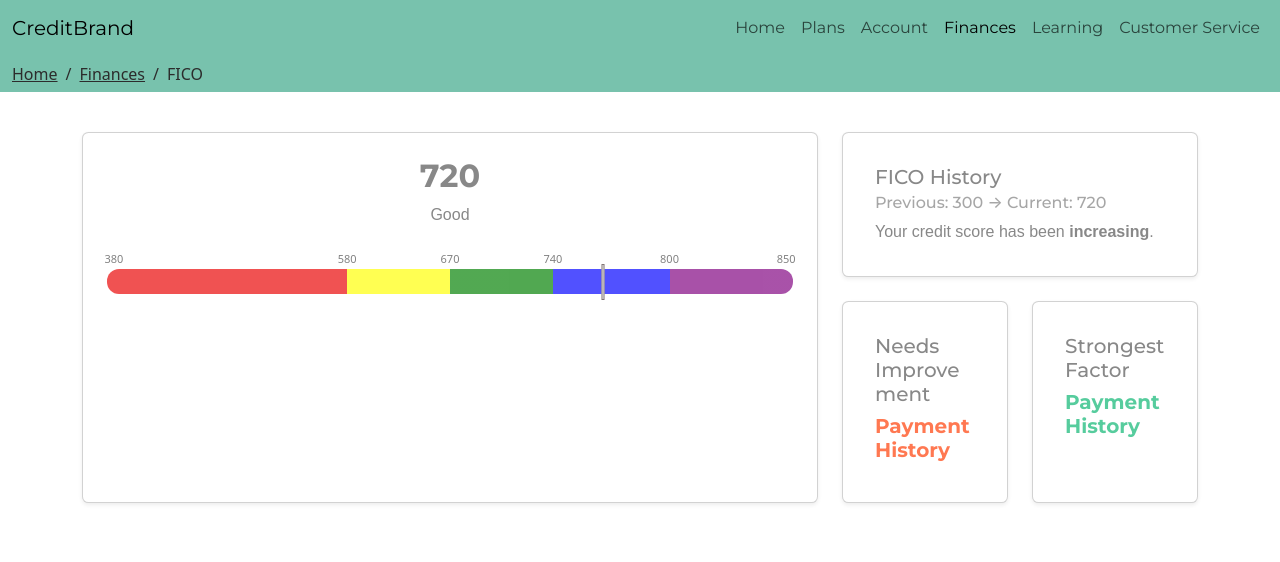
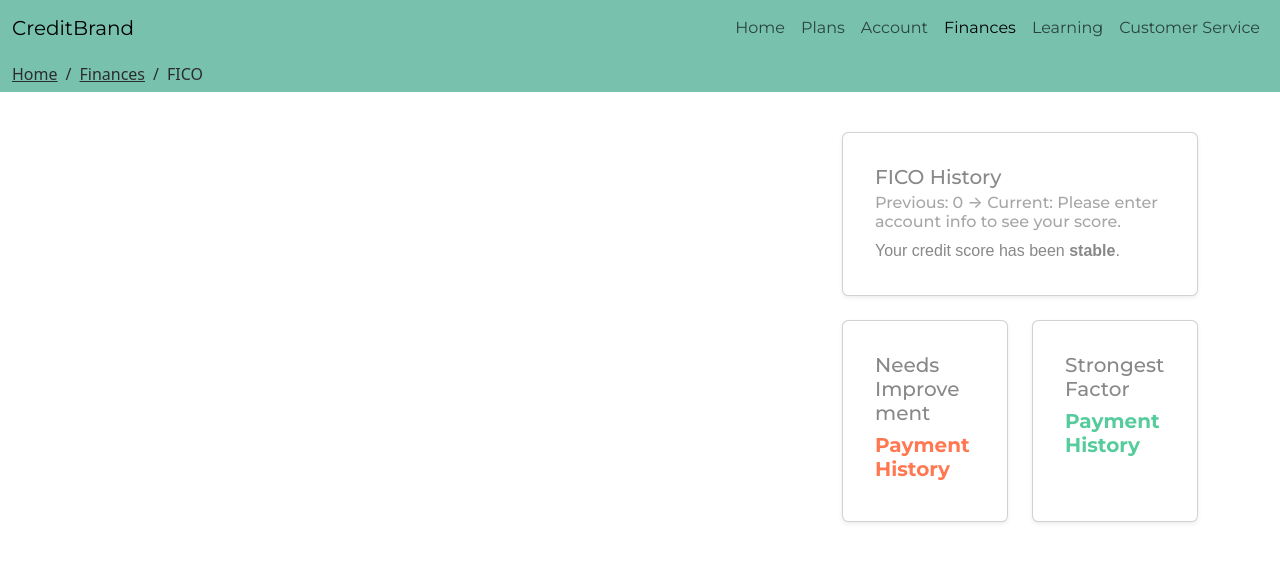
Before and after one commit to VCU-257/iteration-2-build-with-style-group-2, a React (Vite) app: page /#/finances/fico in a window 1280 px wide. Shown: the top 562 px of the page. Built offline with nearby package versions, Linux system fonts and the light colour scheme; a web font is replaced by a local one.

Commit message:
updated ficoscore(currentScore and ficoscorecard)
updated to not have default values, so memory is clear and clean for first input of credit score.

```diff
--- a/src/pages/FICO.jsx
+++ b/src/pages/FICO.jsx
@@ -162,9 +162,7 @@ export default function FICO() {
 
       //fallback value change later!
       //if no fico details sets score to 720
-    const currentScore =
-            typeof ficoDetails.score === "number"
-            ? ficoDetails.score : 720 ;
+    const currentScore = ficoDetails.score;
 
     // load history from localStorage
     const [ficoHistory, setFicoHistory] = useState(() => {
@@ -216,7 +214,9 @@ export default function FICO() {
 
                     {/* main score card */}
                     <div className="col-12 col-lg-8">
-                        <FICOScoreCard ficoScore={isNaN(parseInt(currentScore)) ? 0 : currentScore} />
+                        {typeof currentScore === "number" && (
+                            <FICOScoreCard ficoScore={currentScore} />
+                        )}
                     </div>
 
                     {/* right / below section */}
```
